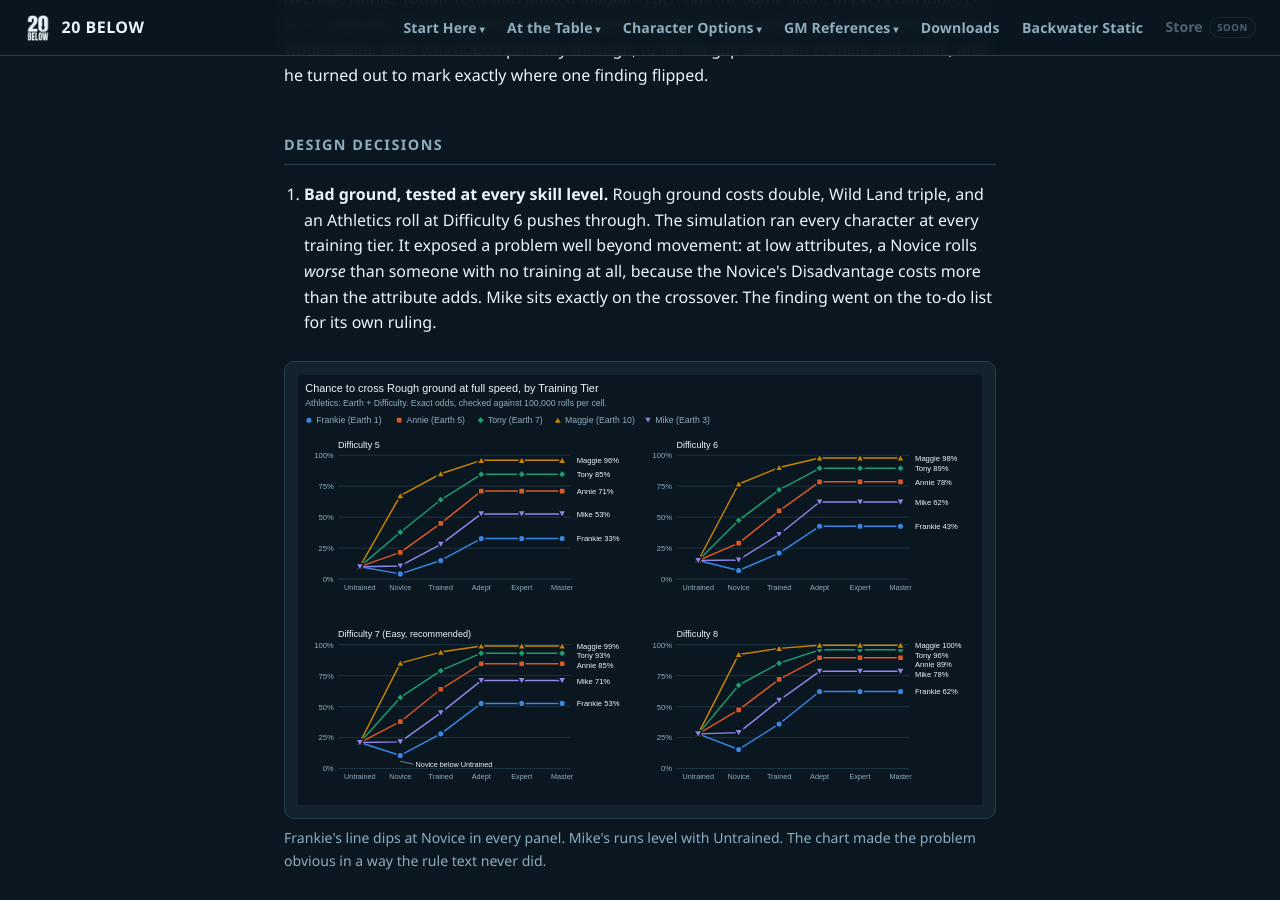
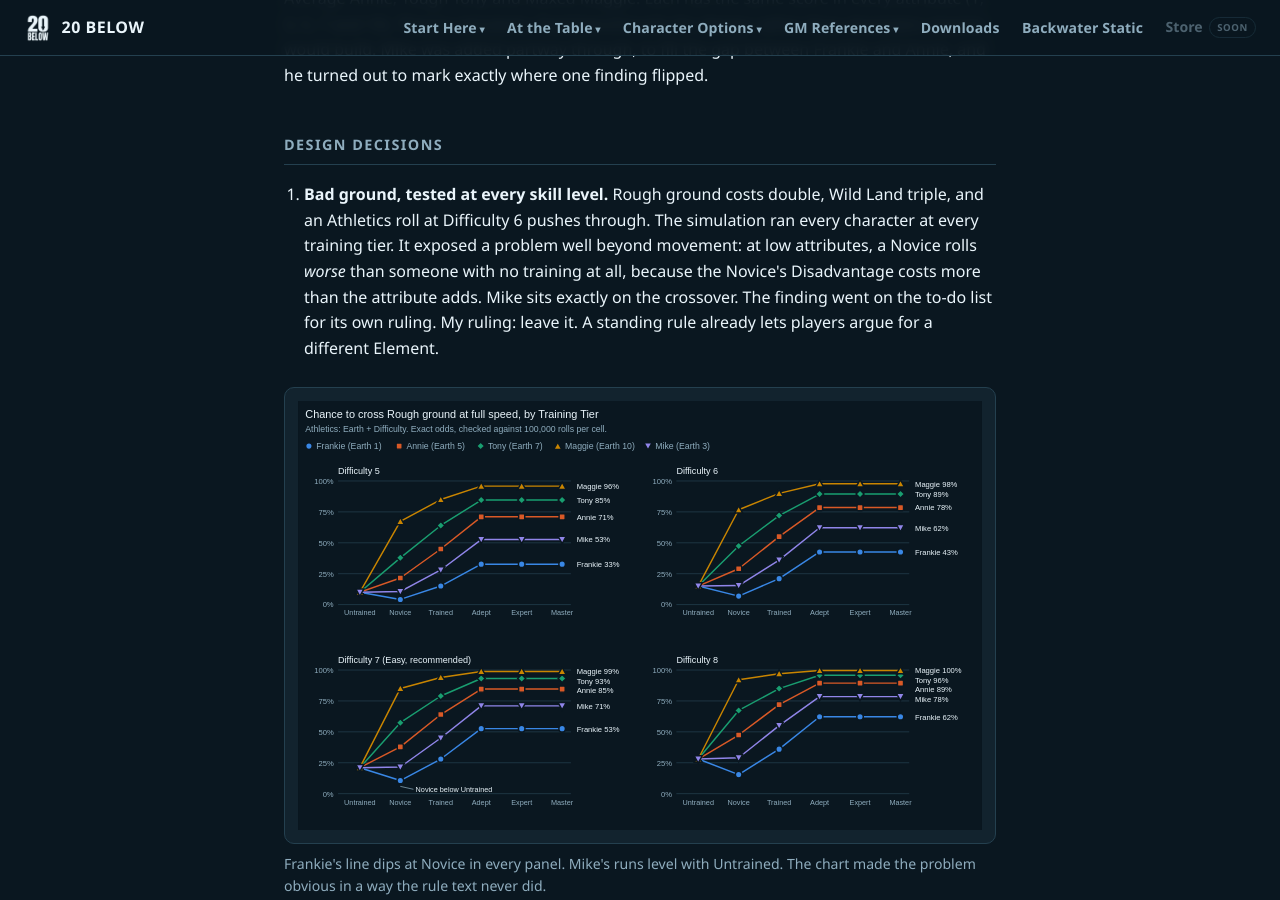
Before and after one commit to feralucce/20_Below, a Jekyll site: the page built from docs/case-study-movement.html, in a window 1280 px wide and 900 px high, scrolled down 1701 px. Built offline with Jekyll 4.4.1, drawn with Linux system fonts in a browser that asks for light colours.

Commit message:
Movement case study: record the Novice ruling
Co-Authored-By: Claude Opus 5.5 <noreply@anthropic.com>

```diff
--- a/docs/case-study-movement.html
+++ b/docs/case-study-movement.html
@@ -99,7 +99,7 @@
 
   <h2>Design Decisions</h2>
   <ol>
-    <li><strong>Bad ground, tested at every skill level.</strong> Rough ground costs double, Wild Land triple, and an Athletics roll at Difficulty 6 pushes through. The simulation ran every character at every training tier. It exposed a problem well beyond movement: at low attributes, a Novice rolls <em>worse</em> than someone with no training at all, because the Novice's Disadvantage costs more than the attribute adds. Mike sits exactly on the crossover. The finding went on the to-do list for its own ruling.</li>
+    <li><strong>Bad ground, tested at every skill level.</strong> Rough ground costs double, Wild Land triple, and an Athletics roll at Difficulty 6 pushes through. The simulation ran every character at every training tier. It exposed a problem well beyond movement: at low attributes, a Novice rolls <em>worse</em> than someone with no training at all, because the Novice's Disadvantage costs more than the attribute adds. Mike sits exactly on the crossover. The finding went on the to-do list for its own ruling. My ruling: leave it. A standing rule already lets players argue for a different Element.</li>
   </ol>
 
   <figure class="chart">
```
